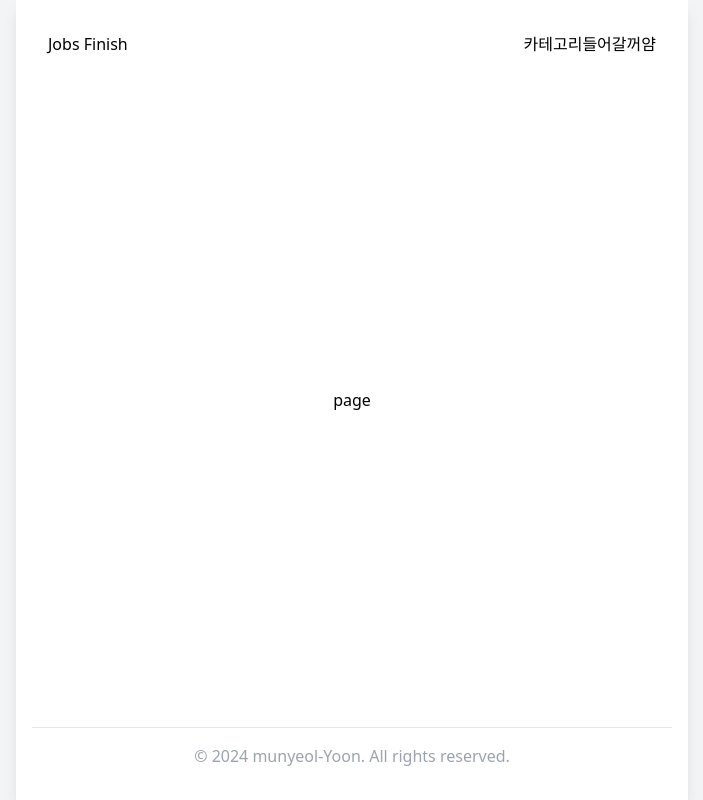
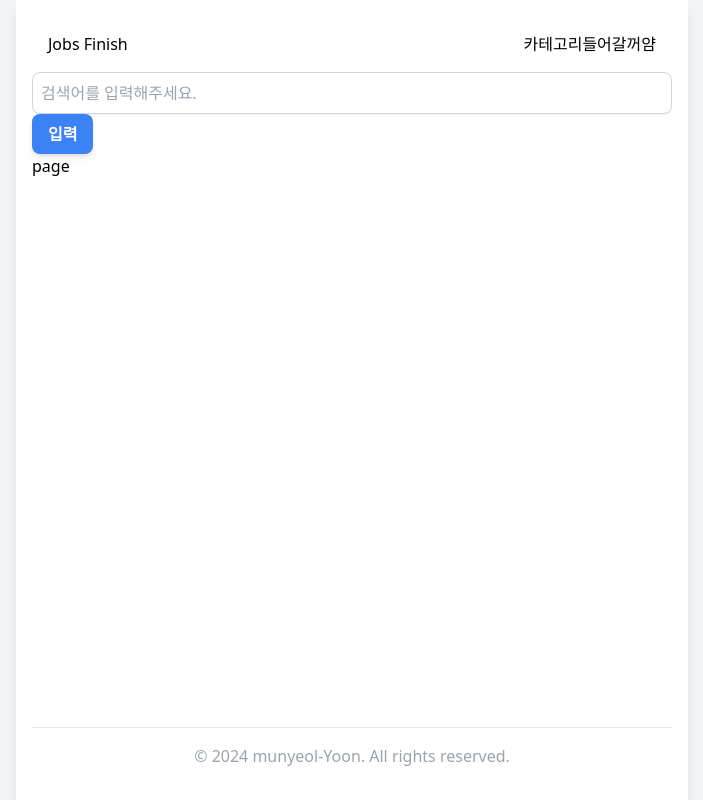
Before and after one commit to munyeol-Yoon/jobs-client, a Next.js app: page / in a window 1280 px wide. Shown: the whole page, without its empty margins (288-991 px from the left). Built offline with nearby package versions, Linux system fonts and the light colour scheme.

Commit message:
input, button 컴포넌트 생성

```diff
--- a/src/app/(root)/layout.tsx
+++ b/src/app/(root)/layout.tsx
@@ -9,9 +9,7 @@ export default function RootLayout({
   return (
     <div className="h-screen flex flex-col justify-start items-center mx-auto p-4 w-full max-w-md sm:max-w-lg md:max-w-xl lg:max-w-2xl shadow-lg bg-white">
       <Header />
-      <main className="flex-grow w-full flex items-center justify-center">
-        {children}
-      </main>
+      <main className="flex-grow w-full flex">{children}</main>
       <Footer />
     </div>
   );
--- a/src/app/(root)/page.tsx
+++ b/src/app/(root)/page.tsx
@@ -1,3 +1,14 @@
+import CustomButton from "@/components/CustomButton";
+import CustomInput from "@/components/CustomInput/CustomInput";
+
 export default function RootPage() {
-  return <div>page</div>;
+  return (
+    <div className="flex flex-col mx-auto w-full">
+      <section>
+        <CustomInput />
+        <CustomButton label="입력" />
+      </section>
+      page
+    </div>
+  );
 }
--- /dev/null
+++ b/src/components/CustomButton/CustomButton.tsx
@@ -0,0 +1,23 @@
+interface ButtonProps {
+  label: string;
+  onClick?: () => void;
+  type?: "button" | "submit" | "reset";
+  className?: string;
+}
+
+export default function CustomButton({
+  label,
+  onClick,
+  type = "button",
+  className = "",
+}: ButtonProps) {
+  return (
+    <button
+      type={type}
+      onClick={onClick}
+      className={`px-4 py-2 bg-blue-500 text-white font-semibold rounded-lg shadow-md hover:bg-blue-600 focus:outline-none focus:ring-2 focus:ring-blue-500 focus:ring-opacity-75 ${className}`}
+    >
+      {label}
+    </button>
+  );
+}
--- /dev/null
+++ b/src/components/CustomButton/index.tsx
@@ -0,0 +1 @@
+export { default } from "./CustomButton";
--- /dev/null
+++ b/src/components/CustomInput/CustomInput.tsx
@@ -0,0 +1,25 @@
+interface InputProps {
+  type?: string;
+  placeholder?: string;
+  value?: string;
+  onChange?: (e: React.ChangeEvent<HTMLInputElement>) => void;
+  className?: string;
+}
+
+export default function CustomInput({
+  type = "text",
+  placeholder = "검색어를 입력해주세요.",
+  value,
+  onChange,
+  className = "",
+}: InputProps) {
+  return (
+    <input
+      type={type}
+      placeholder={placeholder}
+      value={value}
+      onChange={onChange}
+      className={`w-full p-2 border border-gray-300 rounded-lg shadow-sm focus:outline-none focus:ring-2 focus:ring-blue-500 focus:border-transparent ${className}`}
+    />
+  );
+}
--- /dev/null
+++ b/src/components/CustomInput/index.tsx
@@ -0,0 +1 @@
+export { default } from "./CustomInput";
--- a/src/components/Navbar.tsx
+++ /dev/null
@@ -1,3 +0,0 @@
-export default function Navbar() {
-  return <nav>Navbar</nav>;
-}
```
